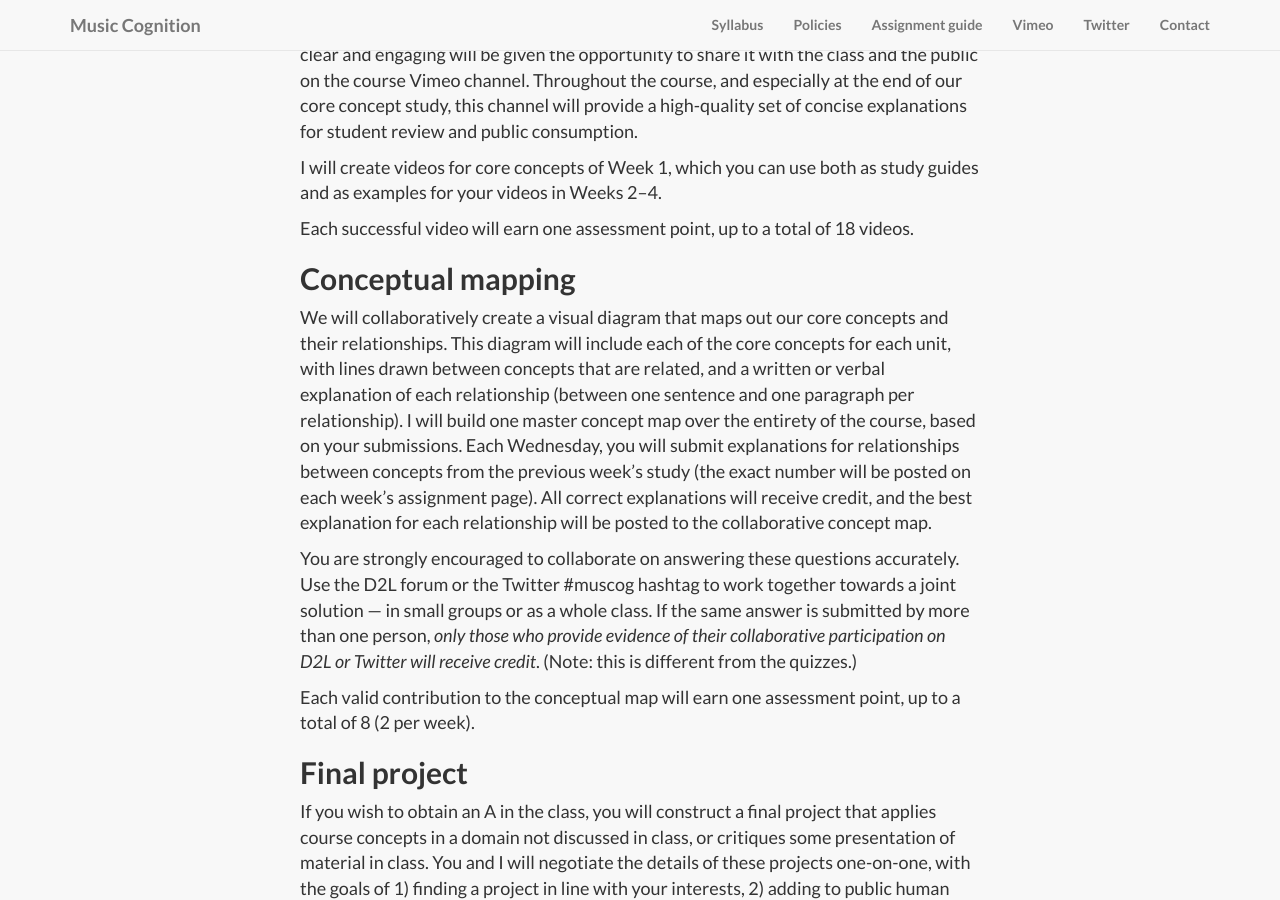
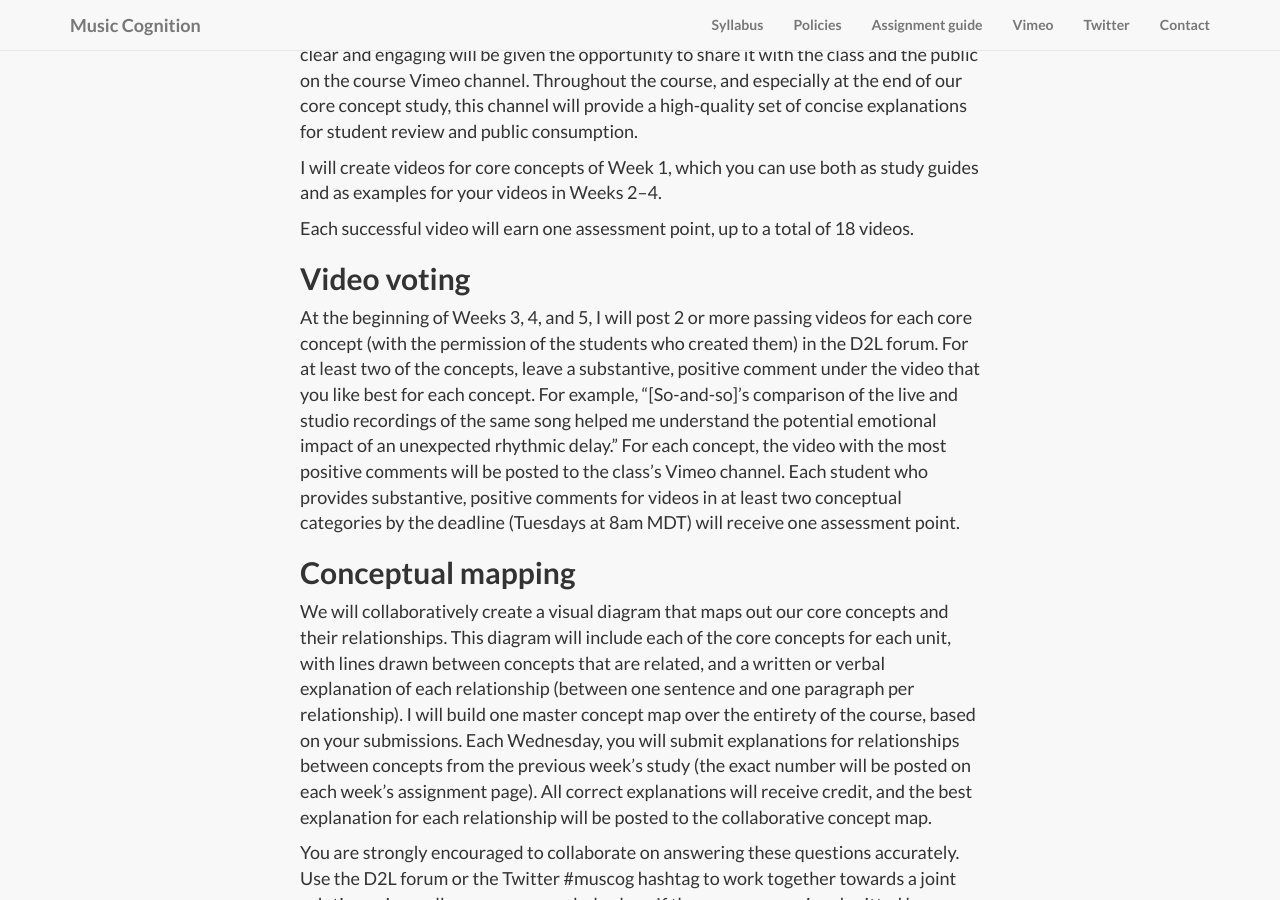
Before and after one commit to kshaffer/cognition, a Jekyll site: the page built from assessments.md, in a window 1280 px wide and 900 px high, scrolled down 1749 px. Built offline with Jekyll 4.4.1, drawn with Linux system fonts in a browser that asks for light colours; nearby versions of some CDN libraries; library files that are not in the unit come from our copies; some of the changed text lies outside the part shown.

Commit message:
video voting

```diff
--- a/assessments.md
+++ b/assessments.md
@@ -33,6 +33,10 @@ I will create videos for core concepts of Week 1, which you can use both as stud
 
 Each successful video will earn one assessment point, up to a total of 18 videos.
 
+## Video voting
+
+At the beginning of Weeks 3, 4, and 5, I will post 2 or more passing videos for each core concept (with the permission of the students who created them) in the D2L forum. For at least two of the concepts, leave a substantive, positive comment under the video that you like best for each concept. For example, "[So-and-so]'s comparison of the live and studio recordings of the same song helped me understand the potential emotional impact of an unexpected rhythmic delay." For each concept, the video with the most positive comments will be posted to the class's Vimeo channel. Each student who provides substantive, positive comments for videos in at least two conceptual categories by the deadline (Tuesdays at 8am MDT) will receive one assessment point.
+
 ## Conceptual mapping
 
 We will collaboratively create a visual diagram that maps out our core concepts and their relationships. This diagram will include each of the core concepts for each unit, with lines drawn between concepts that are related, and a written or verbal explanation of each relationship (between one sentence and one paragraph per relationship). I will build one master concept map over the entirety of the course, based on your submissions. Each Wednesday, you will submit explanations for relationships between concepts from the previous week's study (the exact number will be posted on each week's assignment page). All correct explanations will receive credit, and the best explanation for each relationship will be posted to the collaborative concept map.
@@ -59,11 +63,12 @@ Following are assessment types and points towards the final grade:
 - **Introductory activities** (video, tweet, and D2L comments): 1-point each, total of 3 points.
 - **Quizzes:** 2 points each, 8 quizzes, total of 16 points. Half or more questions correct will earn 1 point. 90% or more questions correct will earn 2 points. *Collaboration encouraged (see specific quiz instructions).* No reassessments allowed.
 - **Conceptual videos:** 1 point each, 18 videos required. *Collaboration not allowed.* Reassessments encouraged within three class days of receiving feedback.
+- **Video voting:** 1 point each, 3 weeks. No reassessments. Only comments received by the deadline will count.
 - **Concept map contributions:** 1 point each, 8 contributions required (2 per week). *Collaboration encouraged (see instructions).* No reassessments allowed.
 - **Final project:** 5 points (rubric negotiated between student and instructor). Students must have earned 35 points by the beginning of Week 5 (Monday, June 29) in order to pursue a final project. *Collaboration permitted if approved by the instructor in the contract for the project.* Since they are due on the last day of class, there is no reassessment opportunity, but the contract should make the grade clear to students when they submit.
 - **Final reassessments:** Students who do not qualify for the final project may submit up to 5 points worth of new or reattempted videos and/or concept map contributions during the final week. *No collaboration allowed, no further reassessments allowed.*
 
-These assignments total a possible 50 points. Final letter grades will be determined by the percentage of points passed according to the usual 90/80/70/60 scale.
+These assignments total a possible 53 points. Final letter grades will be determined by the percentage of points passed according to the usual 90/80/70/60 scale.
 
 
 ## Technical support (from the syllabus)
```
Also changed, not shown: syllabus.md (+3 -3 lines).
